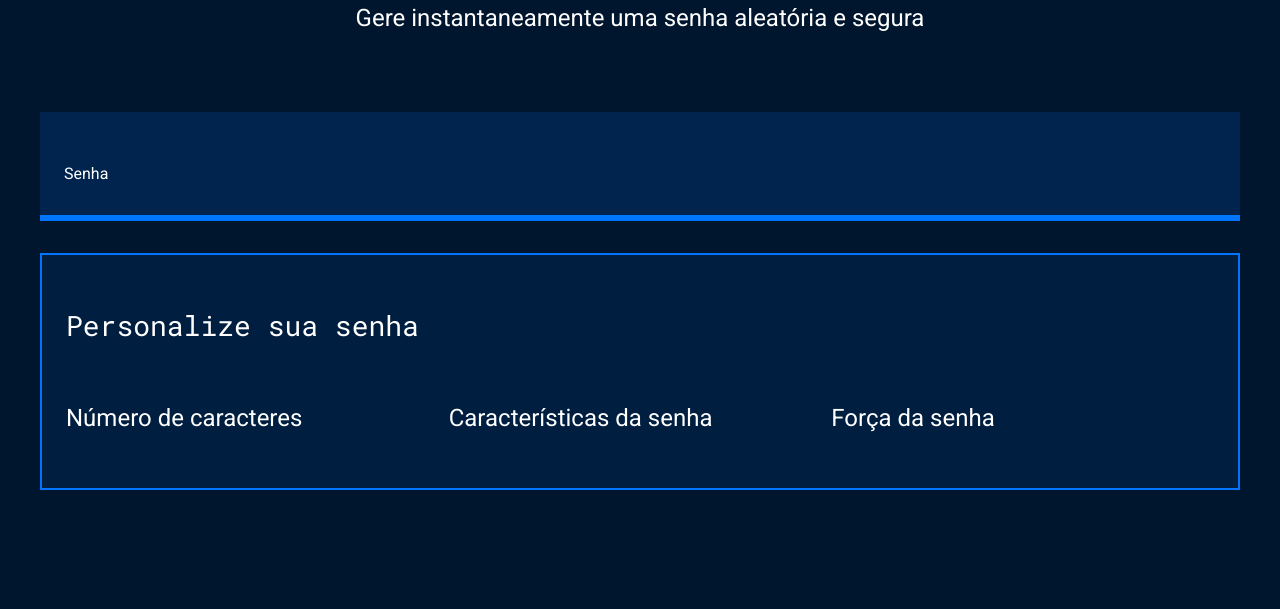
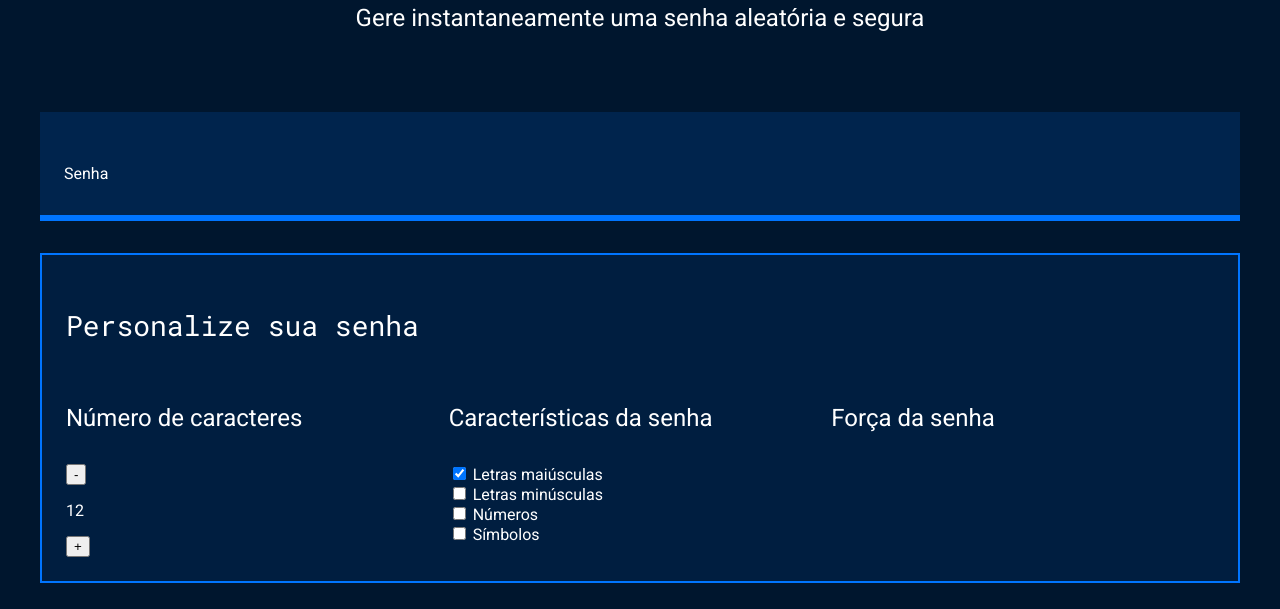
Before and after one commit to mocellinmaria/js-gerador-senha, a plain HTML site: page index.html in a window 1280 px wide. Shown: the part 191-800 px from the top of the page. Drawn offline with Linux system fonts and the light colour scheme.

Commit message:
Update index.html

```diff
--- a/index.html
+++ b/index.html
@@ -24,9 +24,31 @@
             <div class="parametro-coluna__senha">
                 <div class="parametro-senha">
                     <h4 class="parametro-senha__titulo">Número de caracteres</h4>
+                    <div class="parametro-senha-botoes">
+                        <button class="parametro-senha__botao">-</button>
+                        <p class="parametro-senha__texto">12</p>
+                        <button class="parametro-senha__botao">+</button>
+                    </div>
                 </div>
                 <div class="parametro-senha">
                     <h4 class="parametro-senha__titulo">Características da senha</h4>
+                    <div class="parametro-senha-checkbox">
+                        <input name="maiusculo" type="checkbox" class="checkbox" checked>
+                        <label for="maiusculo">Letras maiúsculas</label>
+                    </div>
+                    <div class="parametro-senha-checkbox">
+                        <input name="minusculo" type="checkbox" class="checkbox">
+                        <label for="minusculo">Letras minúsculas</label>
+                    </div>
+                    <div class="parametro-senha-checkbox">
+                        <input name="numero" type="checkbox" class="checkbox">
+                        <label for="numero">Números</label>
+                    </div>
+                    <div class="parametro-senha-checkbox">
+                        <input name="simbolo" type="checkbox" class="checkbox">
+                        <label for="simbolo">Símbolos</label>
+                    </div>
+
                 </div>
                 <div class="parametro-senha">
                     <h4 class="parametro-senha__titulo">Força da senha</h4>
```
